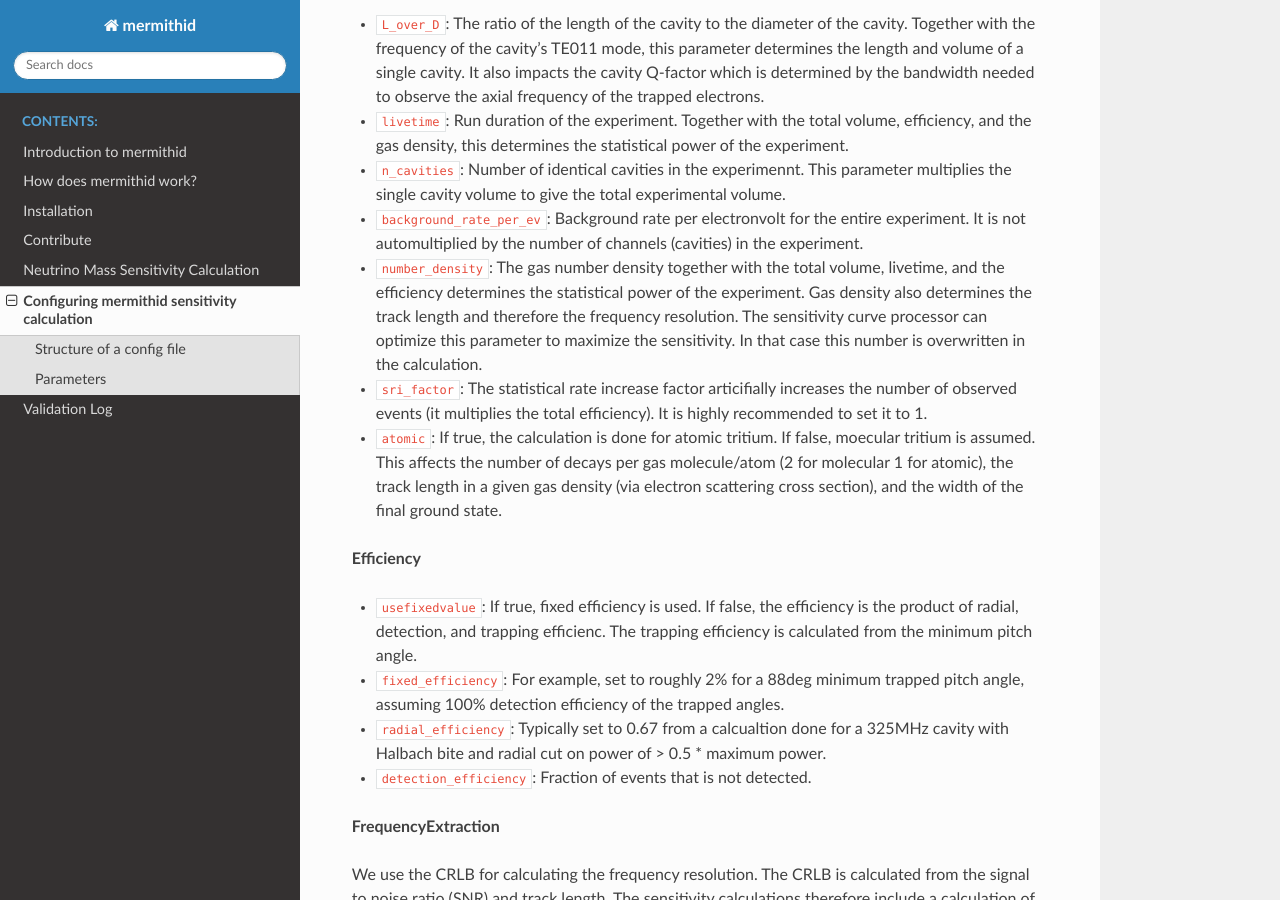
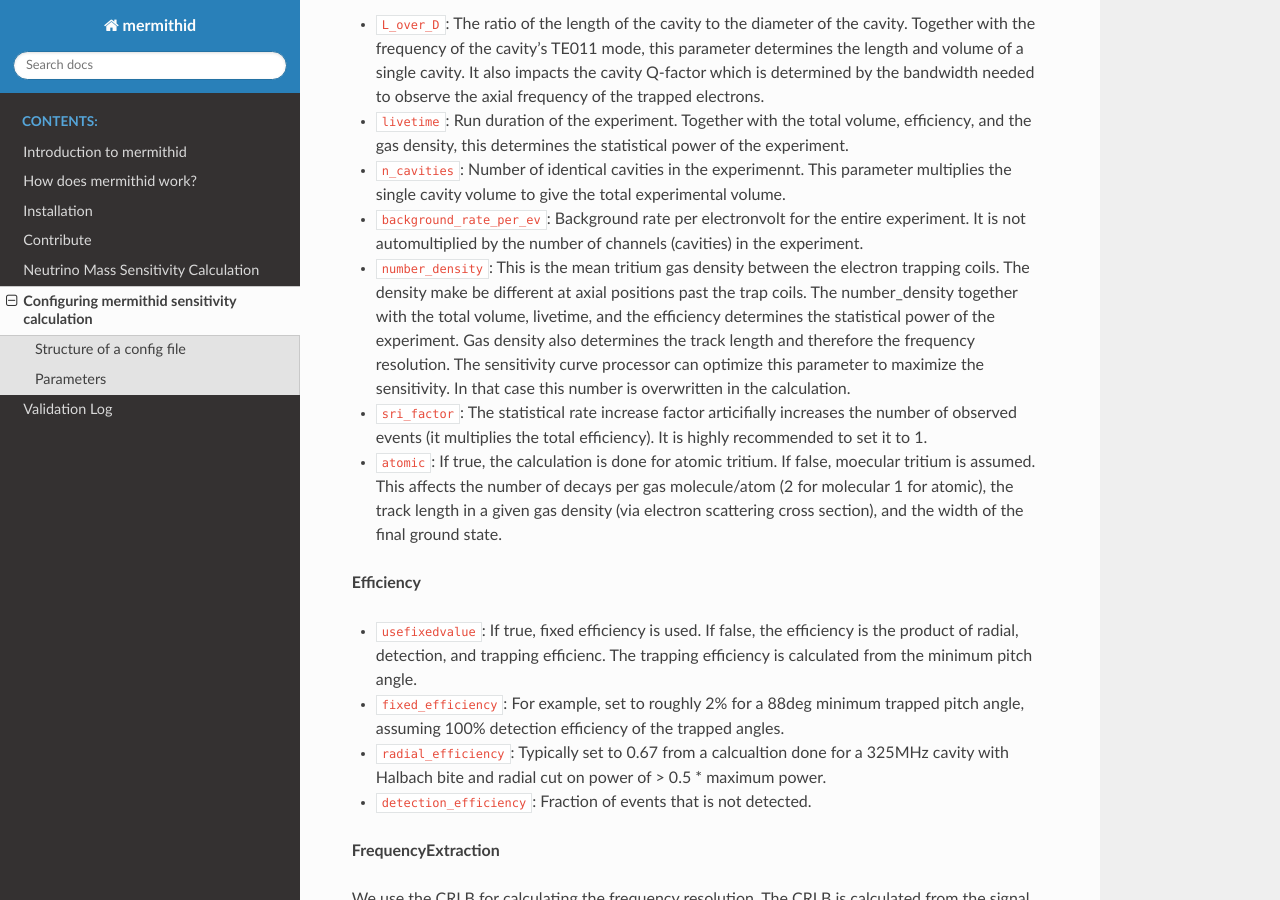
Before and after one commit to project8/mermithid, a Sphinx documentation site: the page built from documentation/sensitivity_configurable_parameters.rst, in a window 1280 px wide and 900 px high, scrolled down 932 px. Built offline with Sphinx 7.4.7 and the Read the Docs theme 3.1.0, drawn with Linux system fonts in a browser that asks for light colours.

Commit message:
Clarify the 'number_density' is mean between trap coils
Updated the definition of 'number_density' to clarify it refers to the mean tritium gas density between the electron trapping coils and noted that the density may differ past the trap coils.

```diff
--- a/documentation/sensitivity_configurable_parameters.rst
+++ b/documentation/sensitivity_configurable_parameters.rst
@@ -36,7 +36,7 @@ Below is a list of the parameters with a short description of what role they pla
 * ``livetime``: Run duration of the experiment. Together with the total volume, efficiency, and the gas density, this determines the statistical power of the experiment.
 * ``n_cavities``: Number of identical cavities in the experimennt. This parameter multiplies the single cavity volume to give the total experimental volume.
 * ``background_rate_per_ev``: Background rate per electronvolt for the entire experiment. It is not automultiplied by the number of channels (cavities) in the experiment.
-* ``number_density``: The gas number density together with the total volume, livetime, and the efficiency determines the statistical power of the experiment. Gas density also determines the track length and therefore the frequency resolution. The sensitivity curve processor can optimize this parameter to maximize the sensitivity. In that case this number is overwritten in the calculation.
+* ``number_density``: This is the mean tritium gas density between the electron trapping coils. The density make be different at axial positions past the trap coils. The number_density together with the total volume, livetime, and the efficiency determines the statistical power of the experiment. Gas density also determines the track length and therefore the frequency resolution. The sensitivity curve processor can optimize this parameter to maximize the sensitivity. In that case this number is overwritten in the calculation.
 * ``sri_factor``: The statistical rate increase factor articifially increases the number of observed events (it multiplies the total efficiency). It is highly recommended to set it to 1.
 * ``atomic``: If true, the calculation is done for atomic tritium. If false, moecular tritium is assumed. This affects the number of decays per gas molecule/atom (2 for molecular 1 for atomic), the track length in a given gas density (via electron scattering cross section), and the width of the final ground state.
 
```
